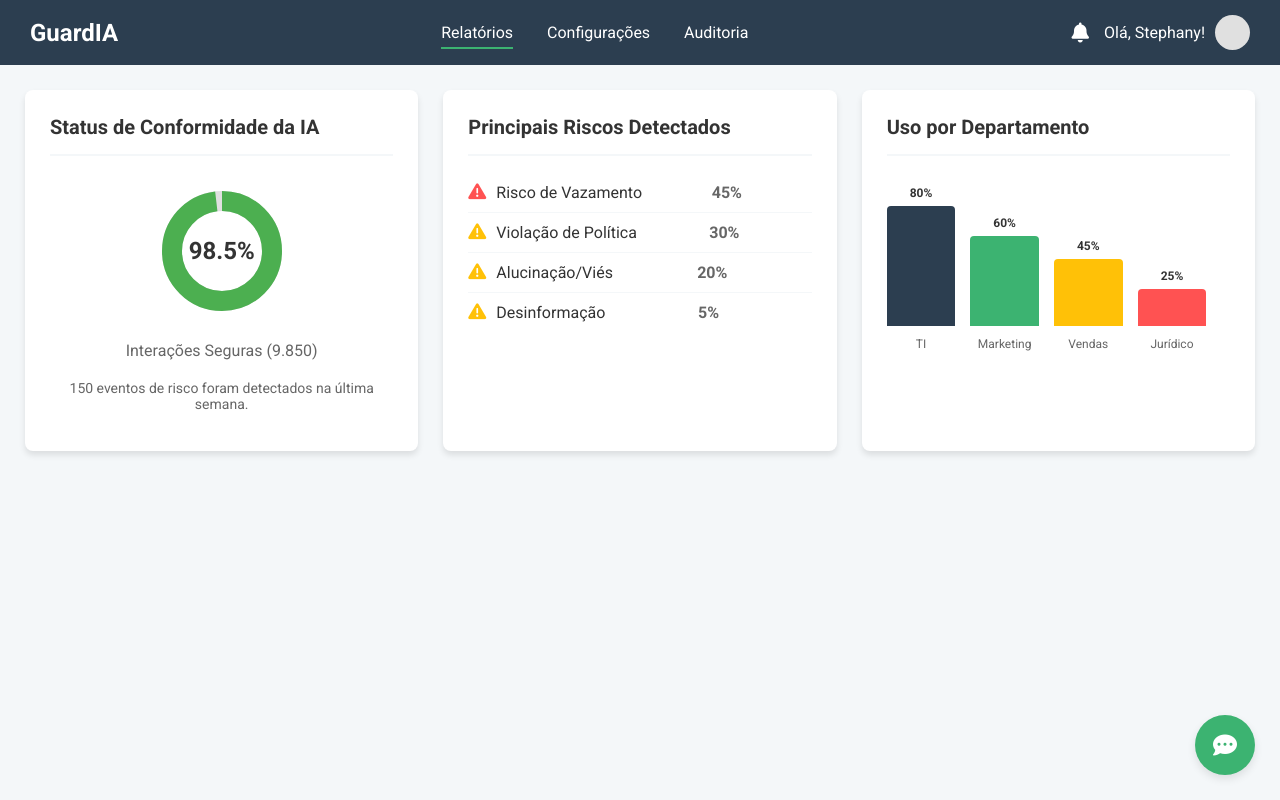
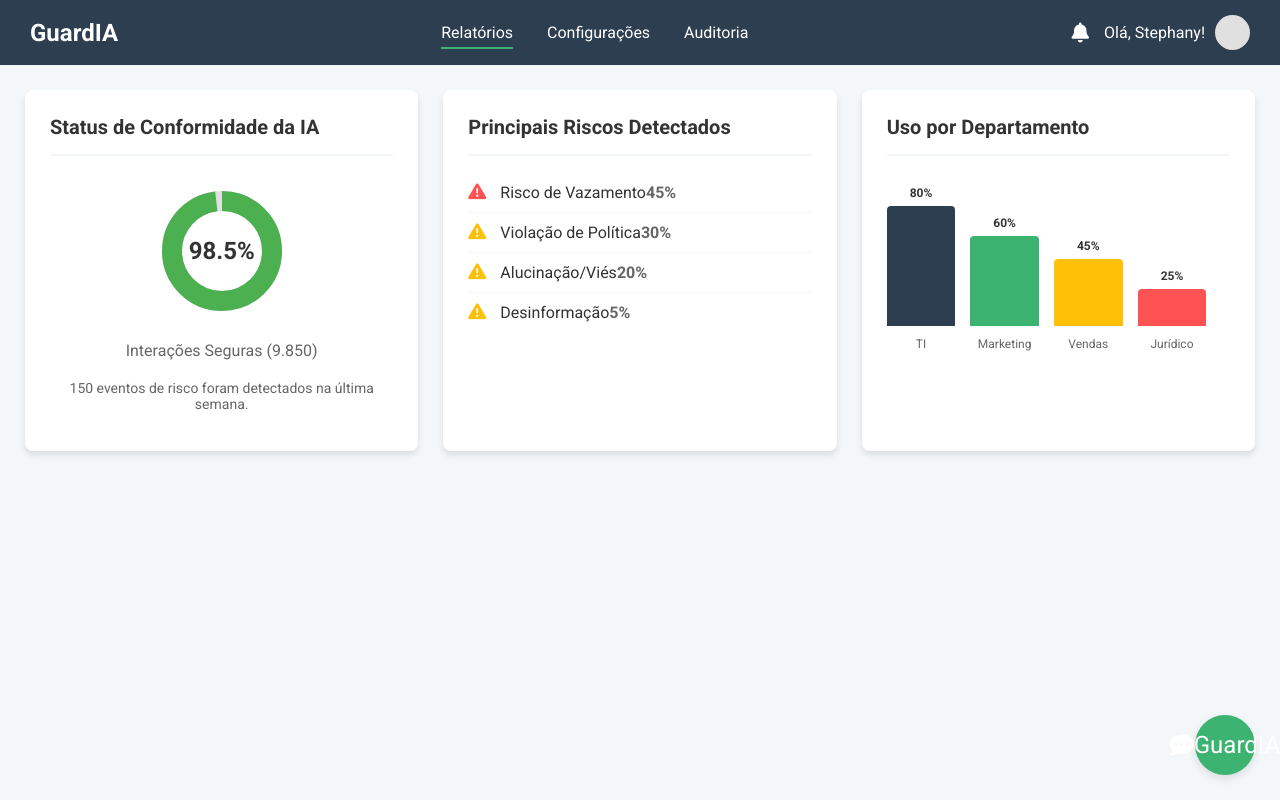
Before and after one commit to apathis/GuardIA, a plain HTML site: page index.html in a window 1280 px wide. Drawn offline with Linux system fonts and the light colour scheme.

Commit message:
Update index.html

```diff
--- a/index.html
+++ b/index.html
@@ -44,23 +44,31 @@
                 <h2>Principais Riscos Detectados</h2>
                 <ul class="risk-list">
                     <li class="risk-item">
+                        <div class="risk-text-group">
                             <i class="fas fa-exclamation-triangle" style="color: #FF5252;"></i>
                             <span>Risco de Vazamento</span>
+                        </div>
                         <span class="risk-percentage">45%</span>
                     </li>
                     <li class="risk-item">
+                        <div class="risk-text-group">
                             <i class="fas fa-exclamation-triangle" style="color: #FFC107;"></i>
                             <span>Violação de Política</span>
+                        </div>
                         <span class="risk-percentage">30%</span>
                     </li>
                     <li class="risk-item">
+                        <div class="risk-text-group">
                             <i class="fas fa-exclamation-triangle" style="color: #FFC107;"></i>
                             <span>Alucinação/Viés</span>
+                        </div>
                         <span class="risk-percentage">20%</span>
                     </li>
                     <li class="risk-item">
+                        <div class="risk-text-group">
                             <i class="fas fa-exclamation-triangle" style="color: #FFC107;"></i>
                             <span>Desinformação</span>
+                        </div>
                         <span class="risk-percentage">5%</span>
                     </li>
                 </ul>
@@ -232,6 +240,7 @@
 
     <div id="chat-button" class="chat-button">
         <i class="fas fa-comment-dots"></i>
+        <span>GuardIA</span>
     </div>
 
     <div id="chat-panel" class="chat-panel">
@@ -338,6 +347,26 @@
                 actions: ['Alerta de desinformação gerado para o usuário.', 'Interação bloqueada.'],
                 promptIsPrivate: true
             }
+        };
+
+        const assistantResponses = {
+            'quais os principais vazamentos?': `
+                Com base nos últimos 30 dias de dados de auditoria, os principais riscos de vazamento estão concentrados em:
+                <br><br>
+                - **Uso de RG e CPF:** 72% dos alertas.
+                - **Informações financeiras:** 18% dos alertas.
+                - **Chaves de API:** 10% dos alertas.
+                <br><br>
+                A maioria desses incidentes ocorreu no departamento de Vendas e Jurídico.
+            `,
+            'como podemos melhorar?': `
+                Com base na sua análise de riscos, as seguintes ações podem ser tomadas para melhorar a governança:
+                <br><br>
+                1. **Conscientização do Usuário:** Lançar uma campanha interna de conscientização sobre o uso de dados sensíveis em IAs.
+                2. **Revisão de Políticas:** Ajustar as políticas na aba 'Configurações' para ser mais específica sobre chaves de API.
+                3. **Monitoramento Ativo:** Manter a filtragem por "Risco Alto" na aba 'Auditoria' para uma análise proativa.
+            `,
+            'me ajude': `Olá! Para te ajudar melhor, por favor, faça uma pergunta específica, como "quais os principais vazamentos?" ou "como podemos melhorar?".`
         };
 
         async function getGeminiResponse(userMessage) {
```
Lines whose indentation alone changed are shown as unchanged.
